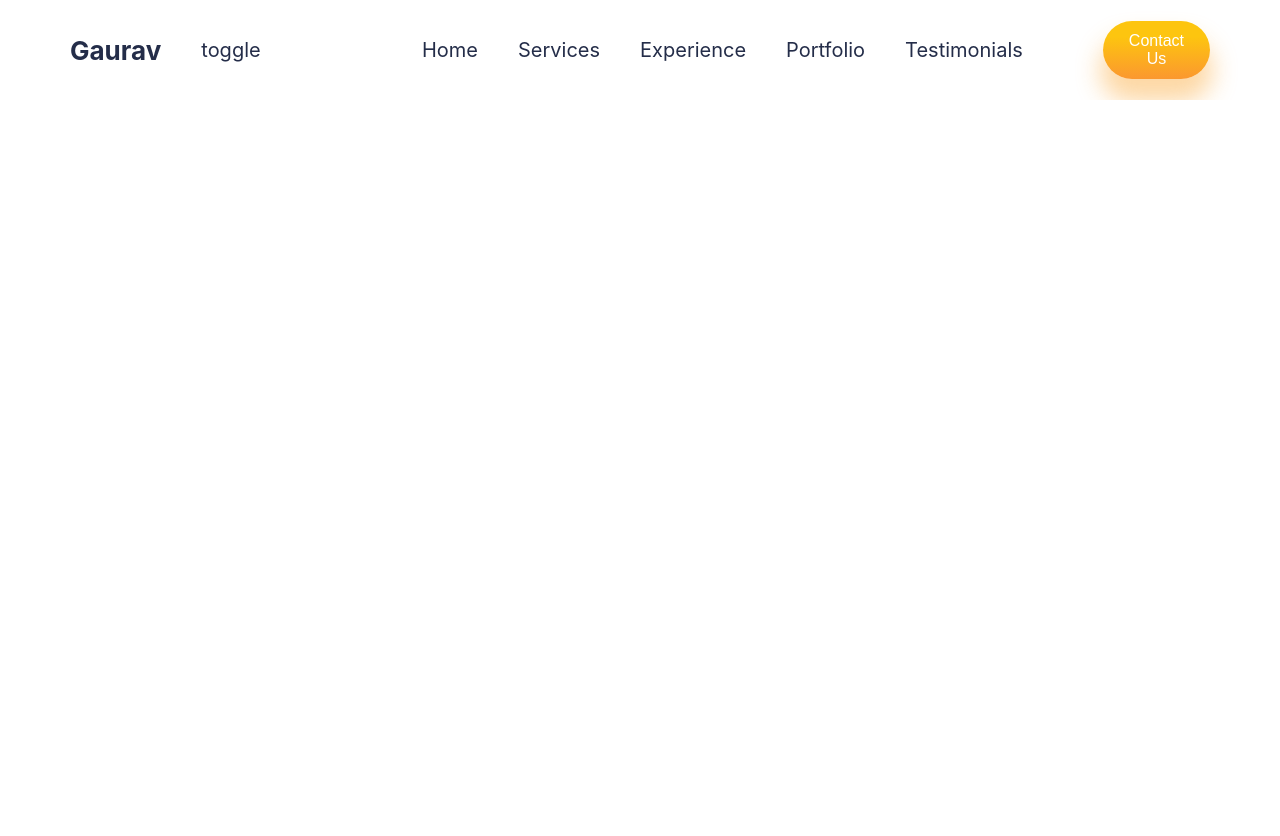
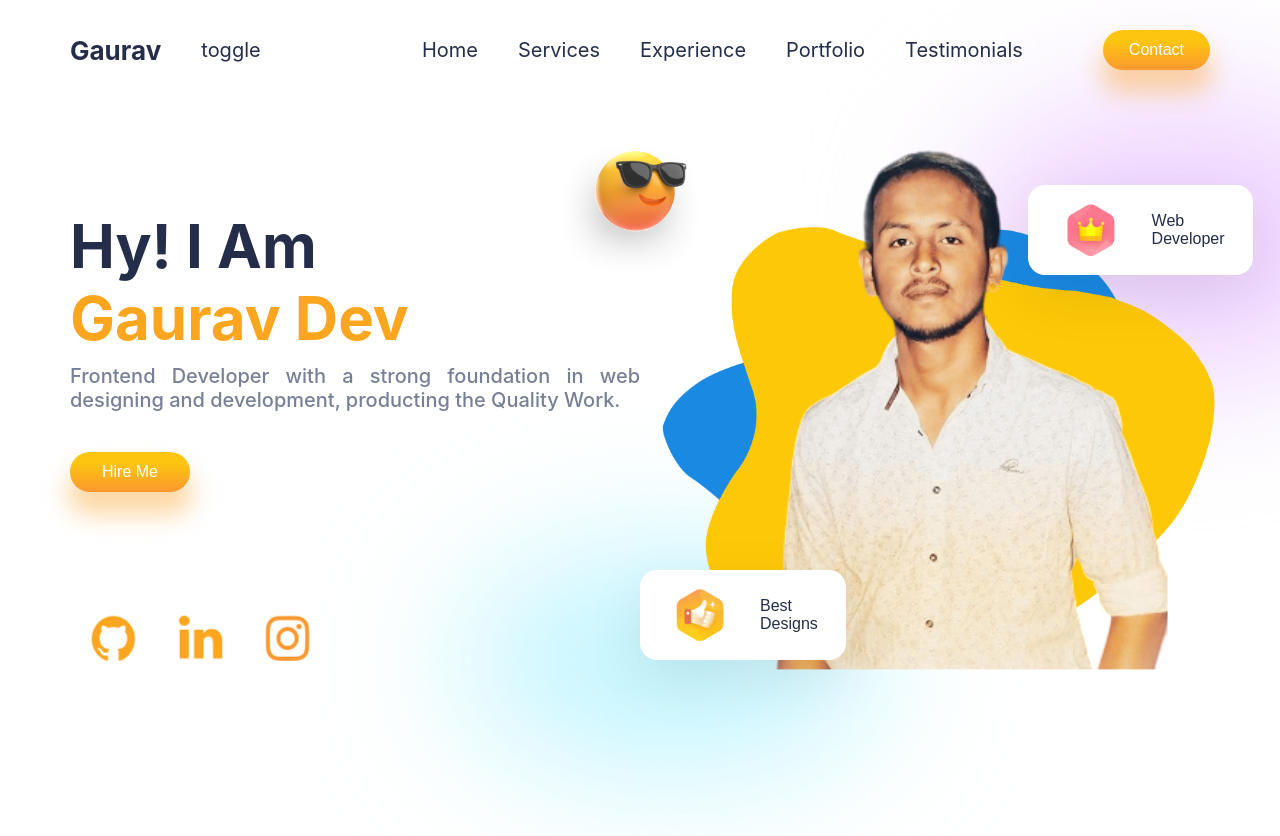
Before and after one commit to Gaurav-Dev24/Portfolio-Website, a React (Create React App) app: page / in a window 1280 px wide. Before the commit the page ends 800 px from the top, so only its background shows below. Built offline with nearby package versions, Linux system fonts and the light colour scheme.

Commit message:
Intro Section Added

```diff
--- a/src/App.js
+++ b/src/App.js
@@ -1,10 +1,12 @@
 import './App.css';
+import Intro from './components/Intro/Intro';
 import Navbar from './components/Navbar/Navbar';
 
 function App() {
   return (
     <div className="App">
       <Navbar/>
+      <Intro/>
     </div>
   );
 }
--- /dev/null
+++ b/src/components/FloatingDiv/FloatingDiv.css
@@ -0,0 +1,19 @@
+.floatingdiv{
+    display: flex;
+    justify-content: space-around;
+    background: white;
+    box-shadow: var(--boxShadow);
+    border-radius: 17px;
+    align-items: center;
+    padding: 0px 28px 0px 0px;
+    height: 4.5rem;
+}
+
+.floatingdiv>img{
+    transform: scale(0.4);
+}
+
+.floatingdiv>span{
+    font-family: sans-serif;
+    font-size: 16px;
+}
--- /dev/null
+++ b/src/components/FloatingDiv/FloatingDiv.js
@@ -0,0 +1,16 @@
+import React from 'react'
+import "./FloatingDiv.css";
+const FloatingDiv = ({image,txt1,txt2}) => {
+  return (
+    <div className='floatingdiv'>
+        <img src={image} alt='images'/>
+        <span>
+            {txt1}
+            <br/>
+            {txt2}
+        </span>
+    </div>
+  )
+}
+
+export default FloatingDiv
--- /dev/null
+++ b/src/components/Intro/Intro.css
@@ -0,0 +1,113 @@
+.intro{
+    display: flex;
+    height: 77vh;
+    margin-top: 6rem;
+}
+
+/* Left Side */
+.i-left{
+    display: flex;
+    position: relative;
+    flex: 1;
+    flex-direction: column;
+    gap: 2rem;
+}
+
+.i-name{
+    display: flex;
+    flex-direction: column;
+}
+
+.i-name>:nth-child(1)
+{
+    color: var(--black);
+    font-weight: bold;
+    font-size: 3rem;
+}
+
+.i-name>:nth-child(2)
+{
+    color: var(--orange);
+    font-weight: bold;
+    font-size: 3rem;
+}
+
+.i-name>:nth-child(3)
+{
+    color: var(--gray);
+    font-weight: 500;
+    font-size: 20px;
+    text-align: justify;
+    margin-top: 10px;
+}
+
+.i-button{
+    width: 6rem;
+    height: 2rem;
+}
+
+.i-icons{
+    margin-top: 3rem;
+    display: flex;
+    gap: 0rem;
+}
+
+.i-icons>*{
+    transform: scale(0.5);
+}
+
+.i-icons>*:hover{
+    cursor: pointer;
+}
+
+/* Right Side */
+.i-right{
+    flex: 1;
+    position: relative;
+}
+
+.i-right>*{
+    position: absolute;
+    z-index: 1;
+}
+
+.i-right>:nth-child(1)
+{
+    transform: scale(0.69);
+    left: -15%;
+    top: -9%;
+}
+
+.i-right>:nth-child(2)
+{
+    transform: scale(0.67);
+    left: -3rem;
+    top: -4.6rem;
+}
+
+.i-right>:nth-child(3)
+{
+    transform: scale(1.45);
+    left: 28%;
+}
+
+.i-right>:nth-child(4)
+{
+    transform: scale(0.6);
+    top: -19%;
+    left: -24%;
+    border-radius: 50%;
+    padding: 0;
+}
+
+.blur{
+    position: absolute;
+    width: 22rem;
+    height: 14rem;
+    border-radius: 50%;
+    background: #edd0ff;
+    z-index: -9;
+    top: -18%;
+    left: 56%;
+    filter: blur(72px);
+}
--- /dev/null
+++ b/src/components/Intro/Intro.js
@@ -0,0 +1,78 @@
+import React from "react";
+import "./Intro.css";
+import Github from "../../img/github.png";
+import LinkedIn from "../../img/linkedin.png";
+import Instagram from "../../img/instagram.png";
+import Vector1 from "../../img/Vector1.png";
+import Vector2 from "../../img/Vector2.png";
+import boy from "../../img/boy.png";
+import thumbup from "../../img/thumbup.png";
+import Crown from "../../img/crown.png";
+import glassesimoji from "../../img/glassesimoji.png";
+import FloatingDiv from "../FloatingDiv/FloatingDiv";
+
+const Intro = () => {
+  return (
+    <div className="intro">
+      {/* Left Side */}
+      <div className="i-left">
+        <div className="i-name">
+          <span>Hy! I Am</span>
+          <span>Gaurav Dev</span>
+          <span>
+            Frontend Developer with a strong foundation in web designing and
+            development, producting the Quality Work.
+          </span>
+        </div>
+
+        <button className="button i-button">Hire Me</button>
+        <div className="i-icons">
+          <a href="https://github.com/Gaurav-Dev24" target="blank">
+            <img src={Github} alt="github-img" />
+          </a>
+          <a
+            href="https://www.linkedin.com/in/gaurav-dev-031a65141/"
+            target="blank"
+          >
+            <img src={LinkedIn} alt="linkedin-img" />
+          </a>
+          <a
+            href="https://instagram.com/rudra_dev2495?igshid=ZGUzMzM3NWJiOQ=="
+            target="blank"
+          >
+            <img src={Instagram} alt="instagram-img" />
+          </a>
+        </div>
+      </div>
+
+      {/* Right Side */}
+      <div className="i-right">
+        <img src={Vector1} alt="vector1-img" />
+        <img src={Vector2} alt="vector2-img" />
+        <img src={boy} alt="boy-img" />
+        <img src={glassesimoji} alt="galssesimoji-img" />
+        <div style={{ top: "-4%", left: "68%" }}>
+          <FloatingDiv image={Crown} txt1="Web" txt2="Developer" />
+        </div>
+        <div style={{ top: "18rem", left: "0rem" }}>
+          <FloatingDiv image={thumbup} txt1="Best" txt2="Designs" />
+        </div>
+
+        {/* blur div */}
+        <div className="blur" style={{ background: "rgb(238 210 255)" }}></div>
+        <div
+          className="blur"
+          style={{
+            background: "#C1F5FF",
+            top: "17rem",
+            width: "21rem",
+            height: "11rem",
+            left: "-9rem",
+          }}
+        ></div>
+      </div>
+    </div>
+  );
+};
+
+export default Intro;
--- a/src/components/Navbar/Navbar.js
+++ b/src/components/Navbar/Navbar.js
@@ -17,7 +17,7 @@
                     <li>Testimonials</li>
                 </ul>
             </div>
-            <button className='button n-button'>Contact Us</button>
+            <button className='button n-button'>Contact</button>
         </div>
     </div>
   )
```
Also changed, not shown: src/img/boy.png.
